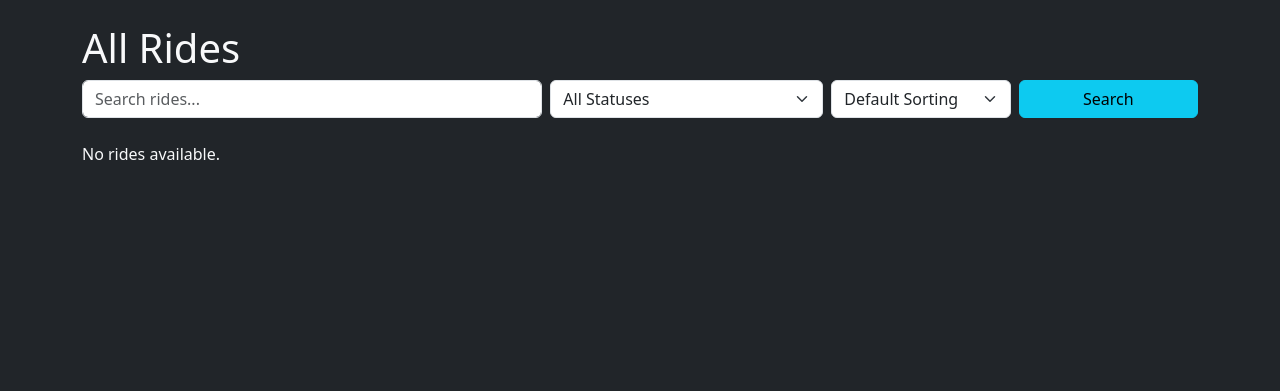
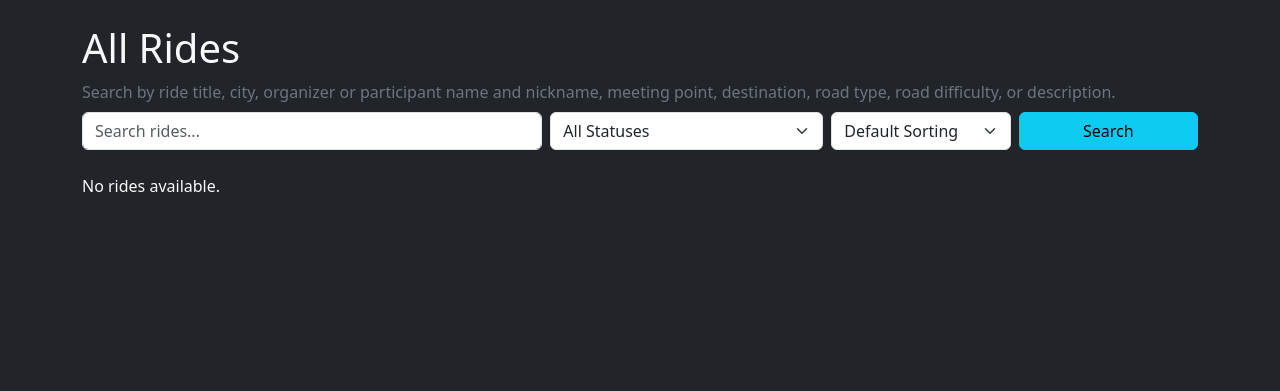
Before and after one commit to DragomirZhelev/motoriders_bg_advanced, a Django app: page /rides/list/ in a window 1280 px wide. Shown: the part 57-448 px from the top of the page. Run offline with Django 5.2, Linux system fonts and the light colour scheme; data that the repository does not hold is empty.

Commit message:
Adjust ride-list.html, RideListView to improve search functionality, adding text above the form in the html to clarify search criteria, also adding city to the ride-card.html and ride-details.html, also adding city as search criteria in the RideListView

```diff
--- a/rides/forms.py
+++ b/rides/forms.py
@@ -201,6 +201,9 @@ class RideDeleteForm(RideBaseForm):
 
 
 
+
+
+
 class RideReviewBaseForm(forms.ModelForm):
     class Meta:
         model = RideReview
--- a/rides/views.py
+++ b/rides/views.py
@@ -29,6 +29,7 @@ class RideListView(ListView):
         if search_query:
             queryset = queryset.filter(
                 Q(title__icontains=search_query) |
+                Q(city__icontains=search_query) |
                 Q(ride_organizer__user__first_name__icontains=search_query) |
                 Q(ride_organizer__user__last_name__icontains=search_query) |
                 Q(ride_organizer__nickname__icontains=search_query) |
--- a/templates/rides/ride-card.html
+++ b/templates/rides/ride-card.html
@@ -14,6 +14,11 @@
         <p class="card-text">
             <strong>Meeting Point:</strong>
             {{ ride.meeting_point }}
+        </p>
+
+         <p class="card-text">
+            <strong>City:</strong>
+            {{ ride.city }}
         </p>
 
         <p class="card-text">
--- a/templates/rides/ride-details.html
+++ b/templates/rides/ride-details.html
@@ -16,6 +16,8 @@
             <p><strong>Ride Organizer:</strong> {{ ride.ride_organizer }}</p>
 
             <p><strong>Meeting Point:</strong> {{ ride.meeting_point }}</p>
+
+            <p><strong>City:</strong> {{ ride.city }}</p>
 
             <p><strong>Destination:</strong> {{ ride.destination }}</p>
 
--- a/templates/rides/ride-list.html
+++ b/templates/rides/ride-list.html
@@ -17,7 +17,10 @@
                 </button>
             </p>
         {% endif %}
-
+        <p class="text-secondary mb-2">
+            Search by ride title, city, organizer or participant name and nickname,
+            meeting point, destination, road type, road difficulty, or description.
+        </p>
         <form method="get" class="mb-4">
 
             <div class="row g-2">
```
Lines whose indentation alone changed are shown as unchanged.
